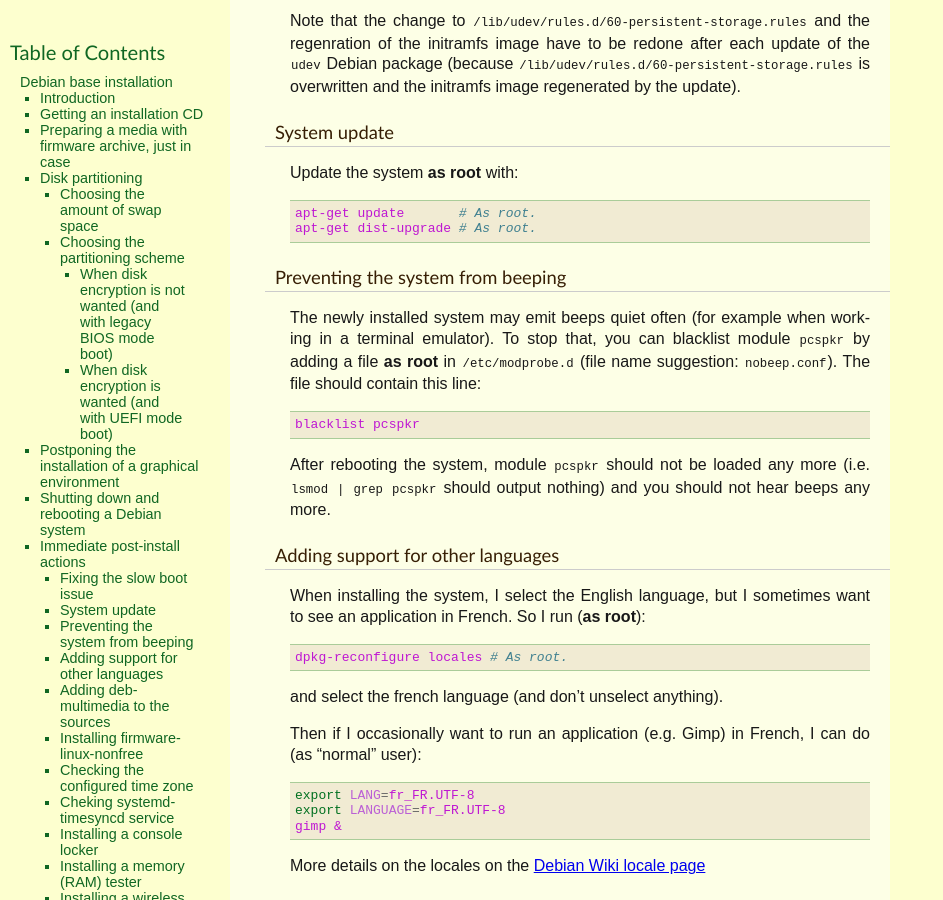
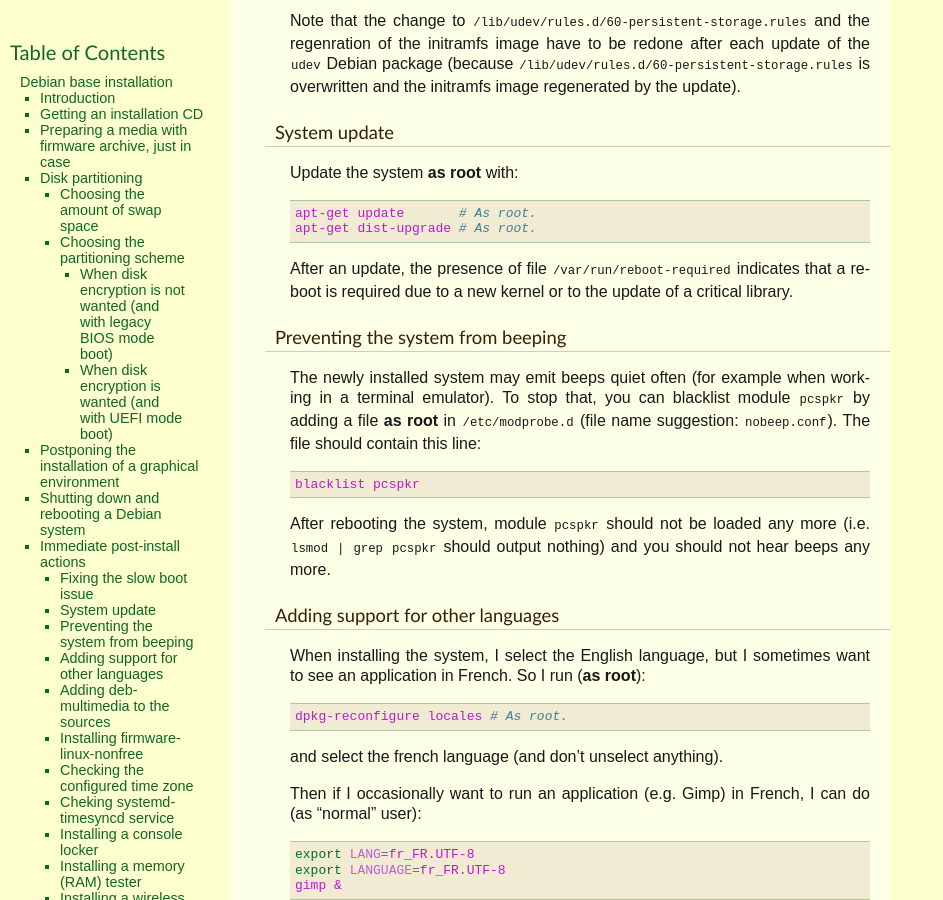
Before and after one commit to thierr26/thierr26_personal_notes_sphinx_sources, a Sphinx documentation site: the page built from source/debian_base_install.rst, in a window 1280 px wide and 900 px high, scrolled down 5481 px. Shown: the whole window, without its empty margins (0-943 px from the left). Built offline with Sphinx 7.4.7, drawn with Linux system fonts in a browser that asks for light colours.

Commit message:
Mention /var/run/reboot-required

```diff
--- a/source/debian_base_install.rst
+++ b/source/debian_base_install.rst
@@ -306,11 +306,16 @@ System update
 .. index::
   pair: apt-get commands; update
   pair: apt-get commands; dist-upgrade
+  single: /var/run/reboot-required
 
 Update the system **as root** with::
 
   apt-get update       # As root.
   apt-get dist-upgrade # As root.
+
+After an update, the presence of file ``/var/run/reboot-required`` indicates
+that a reboot is required due to a new kernel or to the update of a critical
+library.
 
 
 Preventing the system from beeping
```
